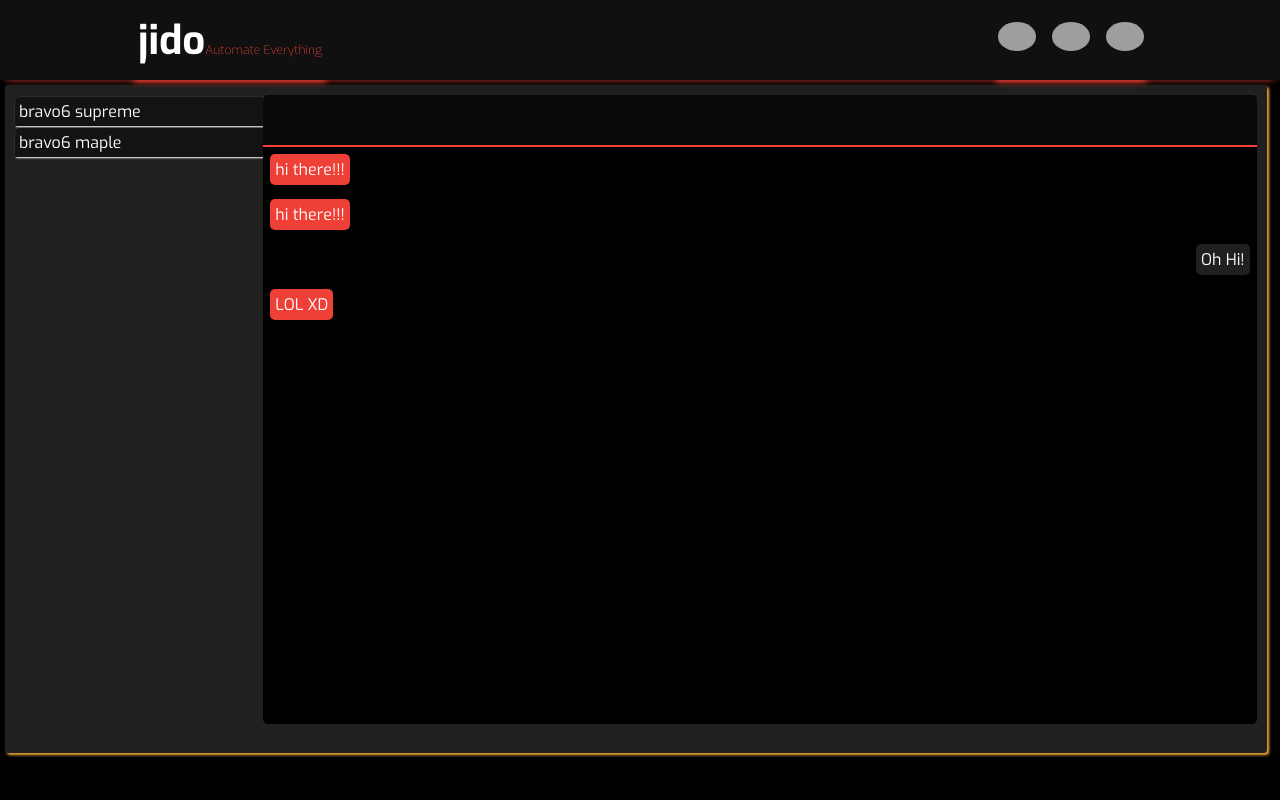
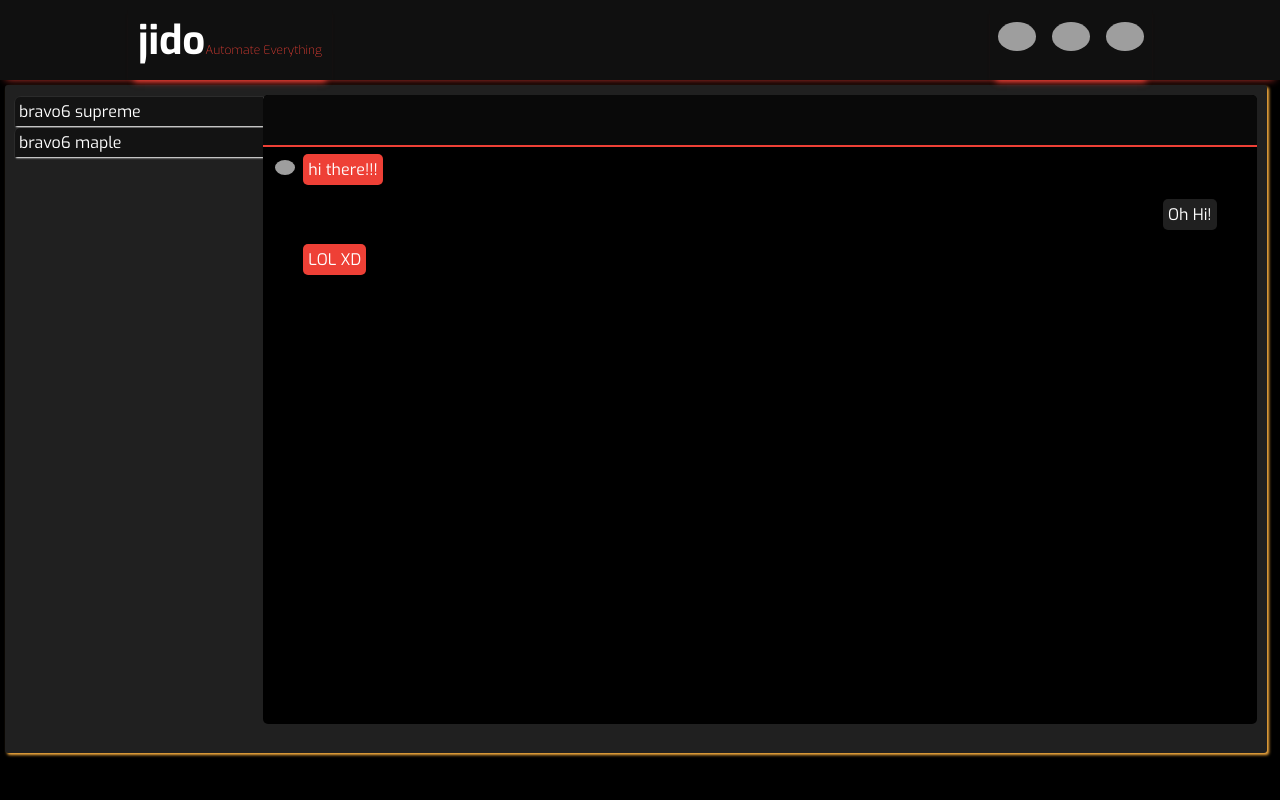
Before and after one commit to B6Infinity/jido, a Django app: page /chat/ in a window 1280 px wide. Run offline with Django 3.2, Linux system fonts and the light colour scheme; a user stored in the database is signed in; data comes from the database, SQL or seed files in the repository; some libraries are stand-ins or nearby versions; grey boxes are pictures that could not be loaded.

Commit message:
frontend workin

```diff
--- a/automator/urls.py
+++ b/automator/urls.py
@@ -29,6 +29,7 @@ urlpatterns = [
     path('gh_usernameexists', view=views.gh_usernameexists, name='gh_usernameexists'),
 
     # STATIC APIs
+    path('username_profilepic-<str:username>', view=views.get_username_profilepic, name='get_username_profilepic'),
 
 
 ]
--- a/automator/views.py
+++ b/automator/views.py
@@ -255,3 +255,8 @@ def gh_usernameexists(request):
             RESPONSE['ERRORS'].append("GitHub Username Already in Use!")
 
         return JsonResponse(RESPONSE)
+
+def get_username_profilepic(request, username):
+    url = UserProfile.objects.get(user=User.objects.get(username=username)).profilePic_url
+
+    return redirect(url)
--- a/templates/chat/home.html
+++ b/templates/chat/home.html
@@ -26,18 +26,9 @@
             <div id="messages" class="flex-column">
 
                 <div class="message-wrapper">
-                    <div class="message outer_message" id="56">
-                        <div class="message-text">
-                            hi there!!!
-                        </div>
-
-                        <div class="message-sent-time">
-                            15:45 01.04.2020
-                        </div>
-
+                    <div class="message-author">
+                        <img src="http://127.0.0.1:8000/username_profilepic-bravo6" alt="">
                     </div>
-                </div>
-                <div class="message-wrapper">
                     <div class="message outer_message" id="15">
                         <div class="message-text">
                             hi there!!!
@@ -59,6 +50,7 @@
                         <div class="message-sent-time" id="message-sent-time-35">
                             15:45 01.04.2020
                         </div>
+
                     </div>
                 </div>
 
@@ -67,10 +59,14 @@
                         <div class="message-text">
                             LOL XD
                         </div>
+                        <div class="message-sent-time" id="message-sent-time-35">
+                            15:45 01.04.2020
+                        </div>
                     </div>
                 </div>
 
             </div>
+
 
         </div>
     </div>
@@ -79,10 +75,20 @@
             overflow-y: auto;
         }
 
+        .message-author img{
+            width: 20px;
+            border-radius: 50%;
+        }
+        .message-author {
+            margin: 7px;
+            padding: 5px;
+            position: absolute;
+        }
+
         .message-sent-time {
             position: absolute;
             font-size: 11px;
-            bottom: -7px;
+            bottom: 25%;
             right: 50%;
             visibility: hidden;
             color: #aeaeae;
@@ -98,6 +104,7 @@
         .message:hover .message-sent-time {
             visibility: visible;
         }
+
         .message {
             padding: 5px;
             border-radius: 5px;
@@ -110,9 +117,11 @@
         .inner_message {
             float: right;
             background-color: #202020;
+            margin-right: 40px;
         }
 
         .outer_message {
+            margin-left: 40px;
             float: left;
             background-color: var(--ORANGEISH);
 
```
